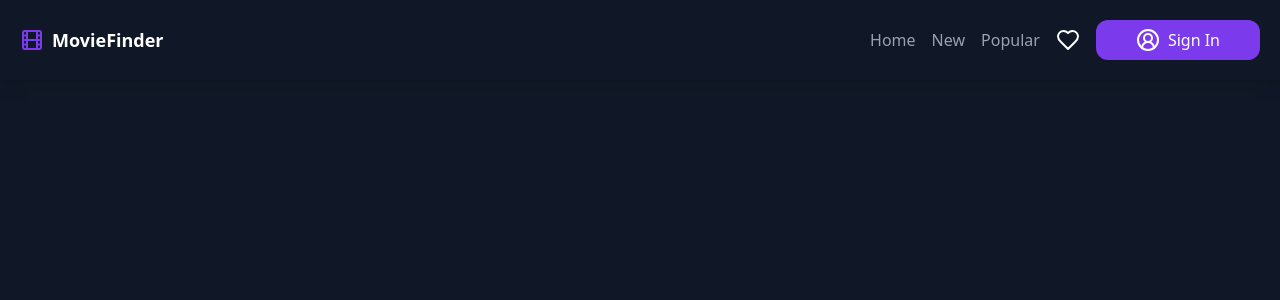
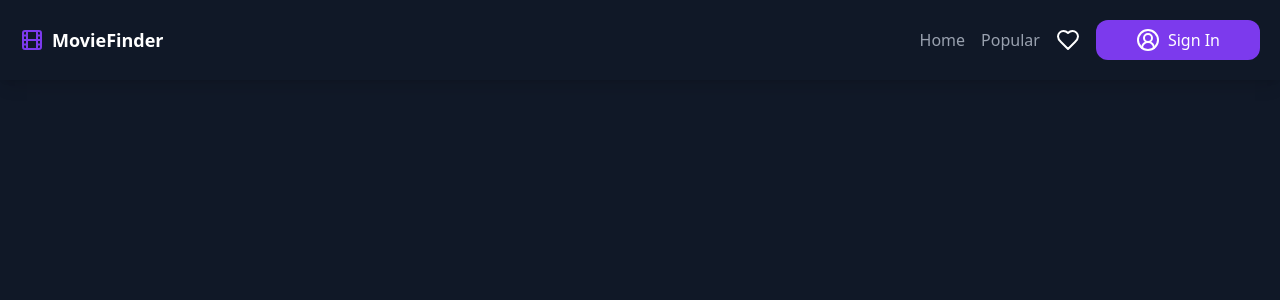
Before and after one commit to jihaddmz/MovieFinder, a React (Vite) app in the folder frontend/: page /favorites in a window 1280 px wide. Shown: the top 300 px of the page. Built offline with nearby package versions, Linux system fonts and the light colour scheme.

Commit message:
- Implemented popular page coming soon

```diff
--- a/frontend/src/App.tsx
+++ b/frontend/src/App.tsx
@@ -3,6 +3,7 @@ import Home from "./pages/Home.tsx";
 import Favorites from "./pages/Favorites.tsx";
 import Layout from "./pages/Layout.tsx";
 import Error from "./pages/Error.tsx";
+import Popular from "./pages/Popular.tsx";
 
 function App() {
 
@@ -12,6 +13,7 @@ function App() {
                 <Route path="/" element={<Layout />}>
                     <Route index element={<Home/>}/>
                     <Route path="favorites" element={<Favorites/>}/>
+                    <Route path="popular" element={<Popular />} />
                     <Route path="*" element={<Error />}/>
                 </Route>
             </Routes>
--- a/frontend/src/components/Navbar.tsx
+++ b/frontend/src/components/Navbar.tsx
@@ -44,9 +44,7 @@ const Navbar = () => {
                     <nav className="flex items-center gap-4">
                         <Link to="/"
                               className={`${pathname === "/" ? "text-white" : "text-gray-400"} hover:text-primary`}>Home</Link>
-                        <Link to="#"
-                              className={`${pathname === "/new" ? "text-white" : "text-gray-400"} hover:text-primary`}>New</Link>
-                        <Link to="#"
+                        <Link to="/popular"
                               className={`${pathname === "/popular" ? "text-white" : "text-gray-400"} hover:text-primary`}>Popular</Link>
                     </nav>
                     <Link to="/favorites">
@@ -85,8 +83,7 @@ const Navbar = () => {
                 <div className="bg-gray-900 animate-fadeIn shadow-lg absolute min-w-full">
                     <nav className="p-5">
                         <Link to="/" className="text-white block border-b py-3">Home</Link>
-                        <Link to="#" className="text-white block border-b py-3">New</Link>
-                        <Link to="#" className="text-white block border-b py-3">Popular</Link>
+                        <Link to="/popular" className="text-white block border-b py-3">Popular</Link>
 
                         {isSignedIn() && (
                             <div className="mt-3">
--- /dev/null
+++ b/frontend/src/pages/Popular.tsx
@@ -0,0 +1,9 @@
+const Popular = () => {
+    return (
+        <div className="flex h-screen w-screen justify-center items-center">
+            <h1 className="text-white text-2xl text-center">Coming Soon...</h1>
+        </div>
+    );
+};
+
+export default Popular;
```
